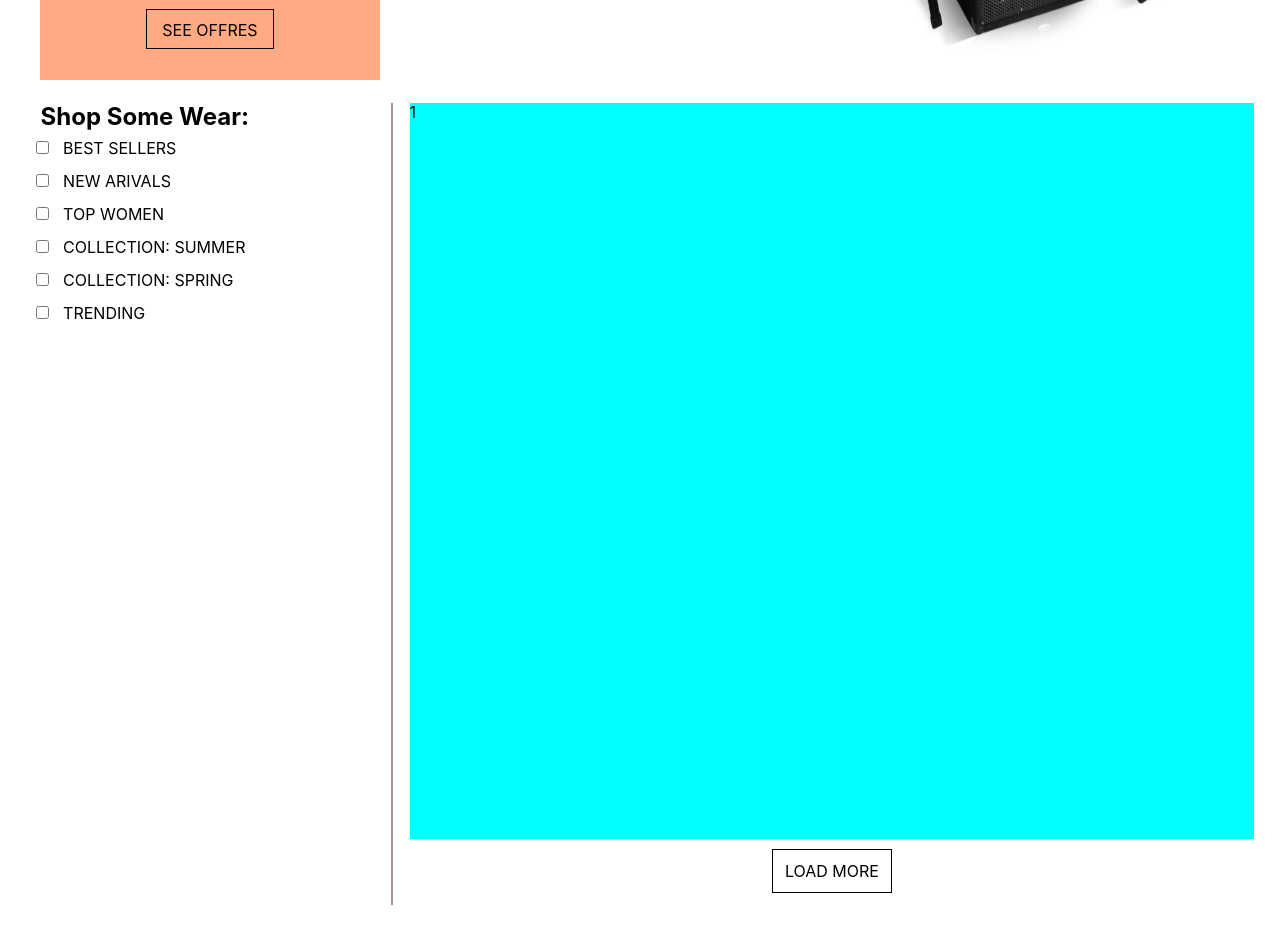
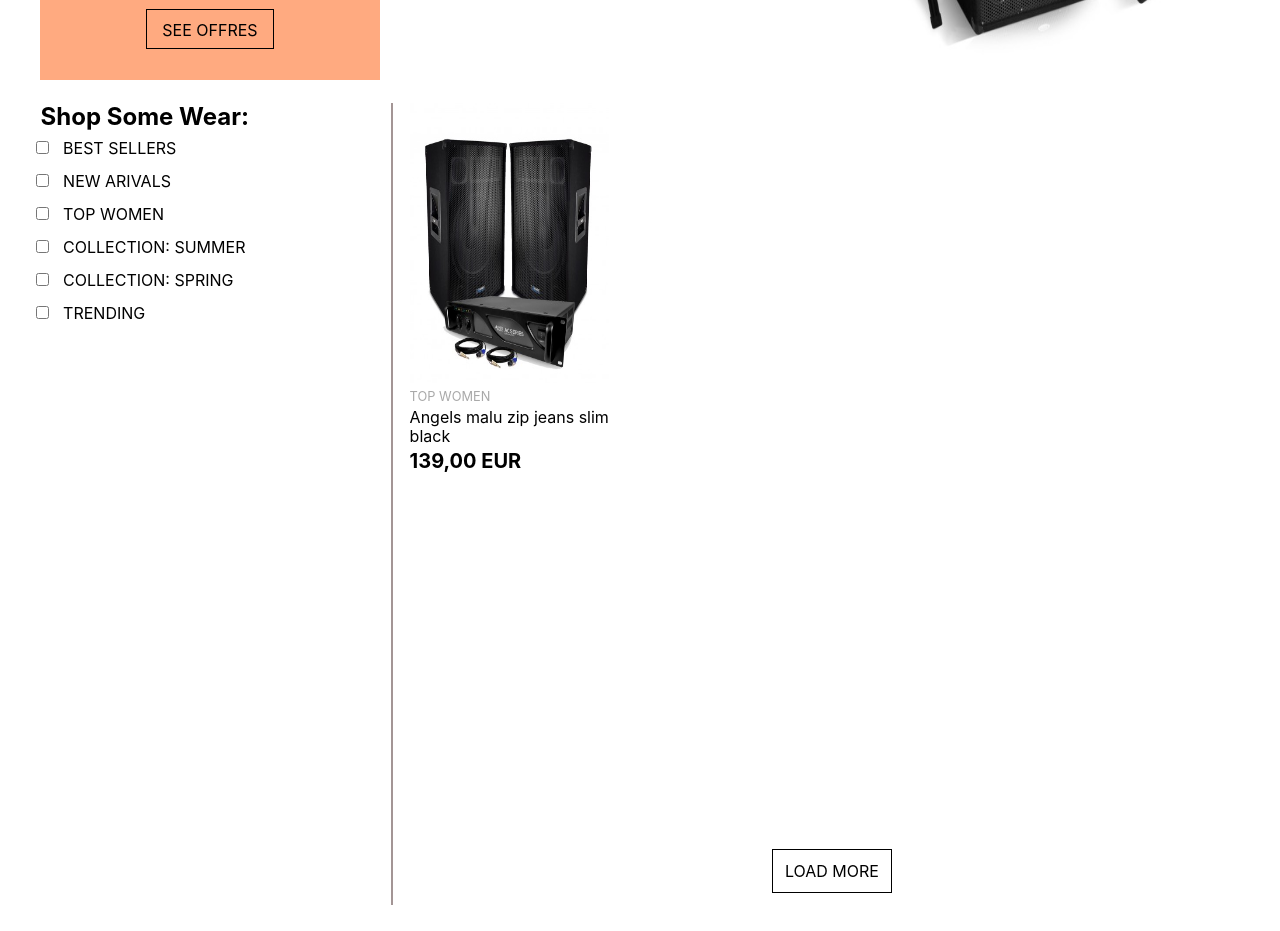
Before and after one commit to MohamedAmineYousfi/Front-Side-KA, a React (Create React App) app in the folder front-react/: page / in a window 1280 px wide. Shown: the part 1380-2311 px from the top of the page. Built offline with nearby package versions, Linux system fonts and the light colour scheme.

Commit message:
side bar and block of image done

```diff
--- a/front-react/src/components/App.js
+++ b/front-react/src/components/App.js
@@ -2,7 +2,7 @@ import "../../src/style/css/App.css"
 
 
 import { BrowserRouter as Router, Routes, Route } from "react-router-dom";
-import Home from './pages/Home';
+import Home from './Pages/Home';
 
 
 function App() {
--- /dev/null
+++ b/front-react/src/components/Pages/Home.js
@@ -0,0 +1,18 @@
+import React from "react";
+import NavBar from "../NavBar/navBar";
+import Caroussel from "../Caroussel/Caroussel";
+import Category from "../Category/Category";
+import SideBar from "../SideBar/sideBar";
+function Home() {
+  return (
+    <>
+      <NavBar />
+      <Caroussel />
+      <Category />
+      <SideBar/>
+
+    </>
+  );
+}
+
+export default Home;
--- /dev/null
+++ b/front-react/src/components/SideBar/sideBar.js
@@ -0,0 +1,54 @@
+import React from 'react'
+import image2 from "../../assates/pack-sonorisation-2200w-enceintes-caisson-pieds-usb-bluetooth-bm-sonic-bms1512.jpg";
+import image3 from "../../assates/pack-sonorisation-audio-club-15-sono-dj-bass-reflex-enceintes-trapezoidal-a-3-voies-15-38cm-1400w-amplificateur-1000w.jpg";
+import image4 from "../../assates/images.jpg";
+function SideBar() {
+    return (
+       <>
+        <div className="sideBar">
+        <div className="checkbox">
+          <div>
+            <span className="span">Shop Some Wear:</span>
+            <div className="filter">
+              <input type="checkbox" /> <span>BEST SELLERS</span>
+              <br />
+              <input type="checkbox" /> <span>NEW ARIVALS</span>
+              <br />
+              <input type="checkbox" /> <span>TOP WOMEN</span>
+              <br />
+              <input type="checkbox" /> <span>COLLECTION: SUMMER</span>
+              <br />
+              <input type="checkbox" /> <span>COLLECTION: SPRING</span>
+              <br />
+              <input type="checkbox" /> <span>TRENDING</span>
+            </div>
+          </div>
+        </div>
+
+        <div className="listofImages">
+          <div className="blockOfImages">
+            {/** start images */}
+            <div>
+              <div>
+                <img className="hegWid" src={image3} alt="img" />
+                <span className="cardTitle">TOP WOMEN</span>
+                <div className="cardBody">
+                  Angels malu zip jeans slim black
+                  <div className="price">139,00 EUR</div>
+                </div>
+              </div>
+            </div>
+            {/** end images */}
+
+          </div>
+
+          <div className="loadMore">
+            <span>LOAD MORE</span>
+          </div>
+        </div>
+      </div>
+       </>
+    )
+}
+
+export default SideBar
--- a/front-react/src/components/pages/Home.js
+++ /dev/null
@@ -1,44 +0,0 @@
-import React from "react";
-import NavBar from "../NavBar/navBar";
-import Caroussel from "../Caroussel/Caroussel";
-import Category from "../Category/Category";
-function Home() {
-  return (
-    <>
-      <NavBar />
-      <Caroussel />
-      <Category />
-      <div className="sideBar">
-        <div className="checkbox">
-          <div>
-                  <span className="span">
-            Shop Some Wear:
-
-          </span>
-          <div className="filter">
-
-          <input type="checkbox"/> <span>BEST SELLERS</span><br/>
-          <input type="checkbox"/> <span>NEW ARIVALS</span><br/>
-          <input type="checkbox"/> <span>TOP WOMEN</span><br/>
-          <input type="checkbox"/> <span>COLLECTION: SUMMER</span><br/>
-          <input type="checkbox"/> <span>COLLECTION: SPRING</span><br/>
-          <input type="checkbox"/> <span>TRENDING</span>
-          </div>
-          </div>
-
-          </div>
-        <div className="listofImages">
-          <div className="blockOfImages">1</div>
-          <div className="loadMore">
-            <span>
-
-            LOAD MORE
-            </span>
-          </div>
-        </div>
-      </div>
-    </>
-  );
-}
-
-export default Home;
--- a/front-react/src/style/css/sideBar.css
+++ b/front-react/src/style/css/sideBar.css
@@ -53,20 +53,39 @@
   justify-content: space-between;
   flex-direction: column;
 }
+.blockOfImages,
+.loadMore {
+  position: relative;
+  width: 100%;
+}
+/*block of image */
 
 .blockOfImages {
-  background-color: aqua;
+
   flex: 0.92;
+  display: flex;
+  justify-content: flex-start;
+  align-items: flex-start;
+  flex-wrap: wrap;
 }
+.blockOfImages div{
+  margin-right: 0.85rem;
+  width: calc((125vw) / 8);
+  height: calc(((100vh - 10vh) - 0.8rem ) / 2);
+  margin-bottom: 0.8rem;
+
+}
+.hegWid {
+width: 15.6vw;
+height: 35vh;
+}
+
+/**load more*/
 .loadMore {
   flex: 0.08;
   display: flex;
   align-items: center;
   justify-content: center;
-}
-.blockOfImages,
-.loadMore {
-  width: 100%;
 }
 
 .loadMore span {
@@ -79,3 +98,21 @@
   background-color: black;
   color: white;
 }
+/*end load more */
+.cardTitle {
+font-size: 0.8rem;
+color: darkgrey;
+
+}
+
+.cardBody {
+  margin-top: 0.2rem;
+  height: auto !important;
+}
+
+.price {
+  font-weight: bold;
+  margin-top: 0.3rem;
+  font-size: 20px;
+  height: auto !important;
+}
```
